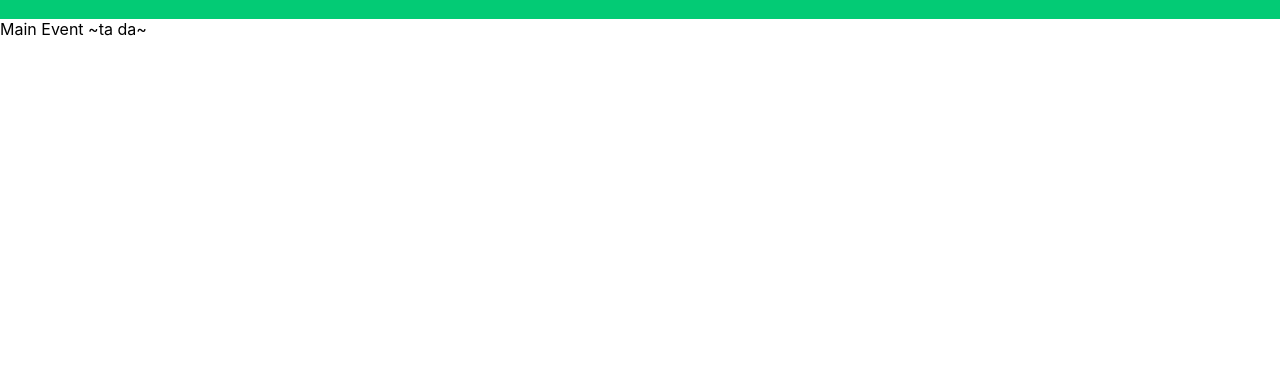
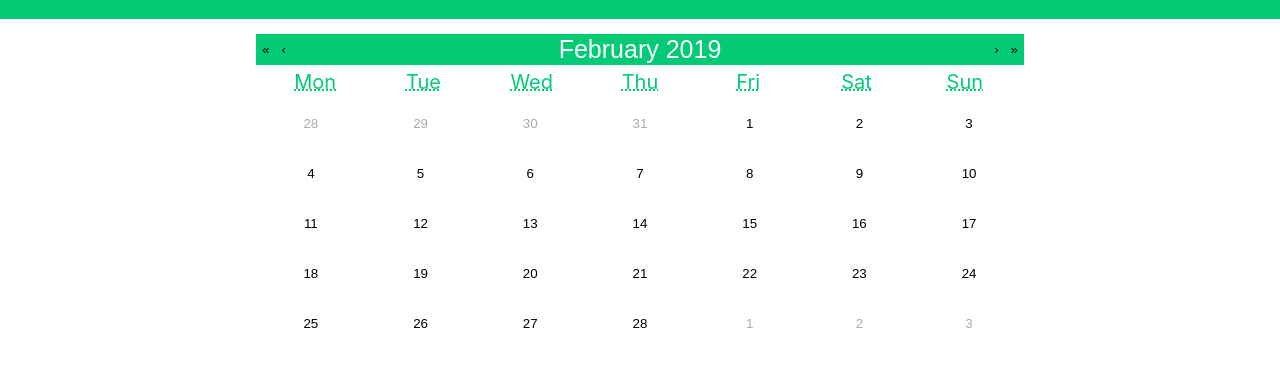
Before and after one commit to zukululu/MERN_EventCalendar_FrontEnd, a React app in the folder mern-calendar-app/: page / in a window 1280 px wide. Shown: the part 62-428 px from the top of the page. Built offline with nearby package versions, Linux system fonts and the light colour scheme; a web font is replaced by a local one.

Commit message:
calendar added to mp

```diff
--- a/mern-calendar-app/package.json
+++ b/mern-calendar-app/package.json
@@ -6,6 +6,7 @@
     "axios": "^0.18.0",
     "node-sass": "^4.11.0",
     "react": "^16.8.2",
+    "react-calendar": "^2.18.1",
     "react-dom": "^16.8.2",
     "react-router-dom": "^4.3.1",
     "react-scripts": "2.1.5"
--- a/mern-calendar-app/src/components/App/App.scss
+++ b/mern-calendar-app/src/components/App/App.scss
@@ -1,5 +1,6 @@
 @import '../color-palette.scss';
 @import '../Header/Header.scss';
+@import '../MainEvent/MainEvent.scss';
 @import '../fonts.scss';
 
 /* Universal */
--- a/mern-calendar-app/src/components/MainEvent/MainEvent.js
+++ b/mern-calendar-app/src/components/MainEvent/MainEvent.js
@@ -1,10 +1,12 @@
 import React, { Component } from 'react';
+import Calendar from 'react-calendar/dist/entry.nostyle';
+import './MainEvent.scss';
 
 class MainEvent extends Component {
     render() {
         return (
-            <div>
-                Main Event ~ta da~
+            <div className="main-event">
+                <Calendar />
             </div>
         );
     }
--- /dev/null
+++ b/mern-calendar-app/src/components/MainEvent/MainEvent.scss
@@ -0,0 +1,68 @@
+@import '../color-palette.scss';
+
+.main-event {
+    margin: 0 auto;
+    max-width: 75%;
+    padding: 15px 0;
+}
+
+.react-calendar {
+    margin: 0 auto;
+    width: 80%;
+
+    .react-calendar__month-view__weekdays {
+        color: $dark-green;
+        font-size: 20px;
+        padding: 5px;
+        text-align: center;
+        text-decoration: none;
+    }
+
+    .react-calendar__month-view__days__day {
+        background-color: $white;
+        border: 0;
+    }
+
+    .react-calendar__month-view__days__day:hover {
+        background-color: $dark-green;
+        color: $white;
+        border: 0;
+    }
+
+    .react-calendar__month-view__days__day--neighboringMonth {
+        background-color: $white;
+        color: $slate-gray;
+    }
+
+    .react-calendar__navigation__next-button {
+        background-color: $dark-green;
+        border: 0px;
+    }
+
+    .react-calendar__navigation__next2-button {
+        background-color: $dark-green;
+        border: 0px;
+    }
+
+    .react-calendar__navigation__prev-button {
+        background-color: $dark-green;
+        border: 0px;
+    }
+
+    .react-calendar__navigation__prev2-button {
+        background-color: $dark-green;
+        border: 0px;
+    }
+
+    .react-calendar__navigation__label {
+        background-color: $dark-green;
+        border: 0px;
+        color: $white;
+        font-size: 25px;
+    }
+
+    .react-calendar__tile {
+        height: 50px;
+        width: 50px;
+    }
+}
--- a/mern-calendar-app/src/components/color-palette.scss
+++ b/mern-calendar-app/src/components/color-palette.scss
@@ -1,4 +1,5 @@
 $dark-green: #03CB75;
 $light-green: #B4F300;
 $med-green: #6DE54A;
+$slate-gray: #AAAAAA;
 $white: #ffffff;
```
Also changed, not shown: 1 other file.
